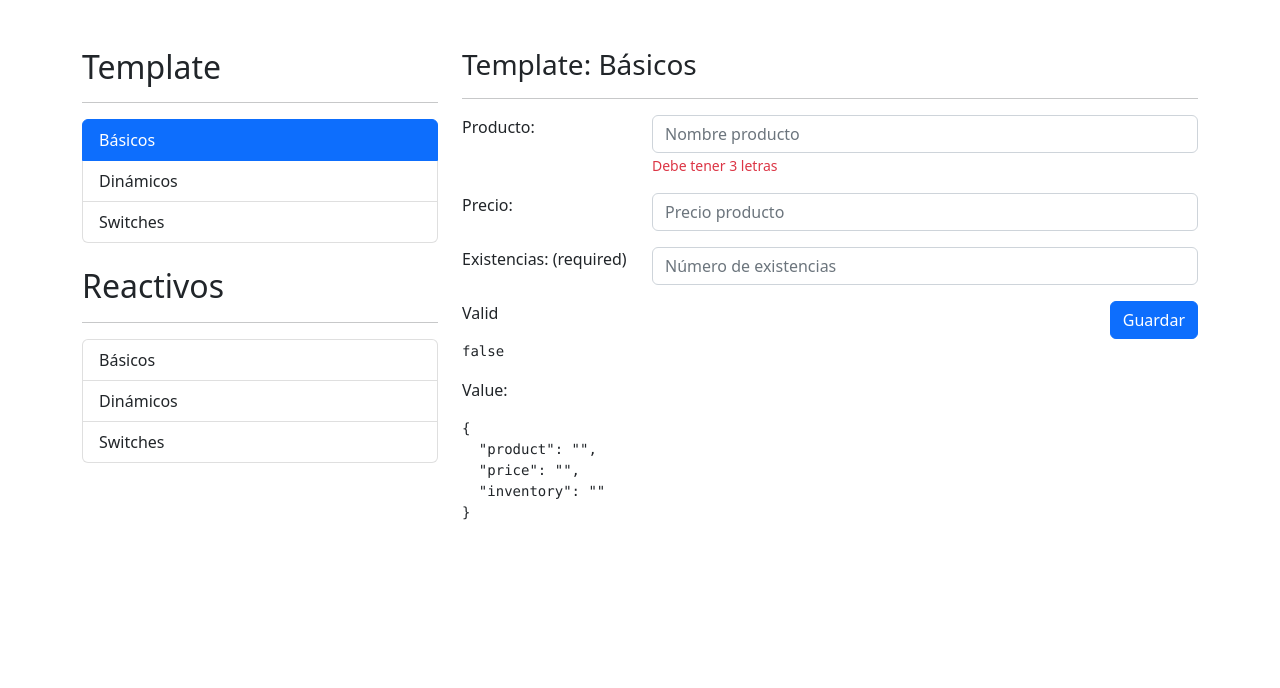
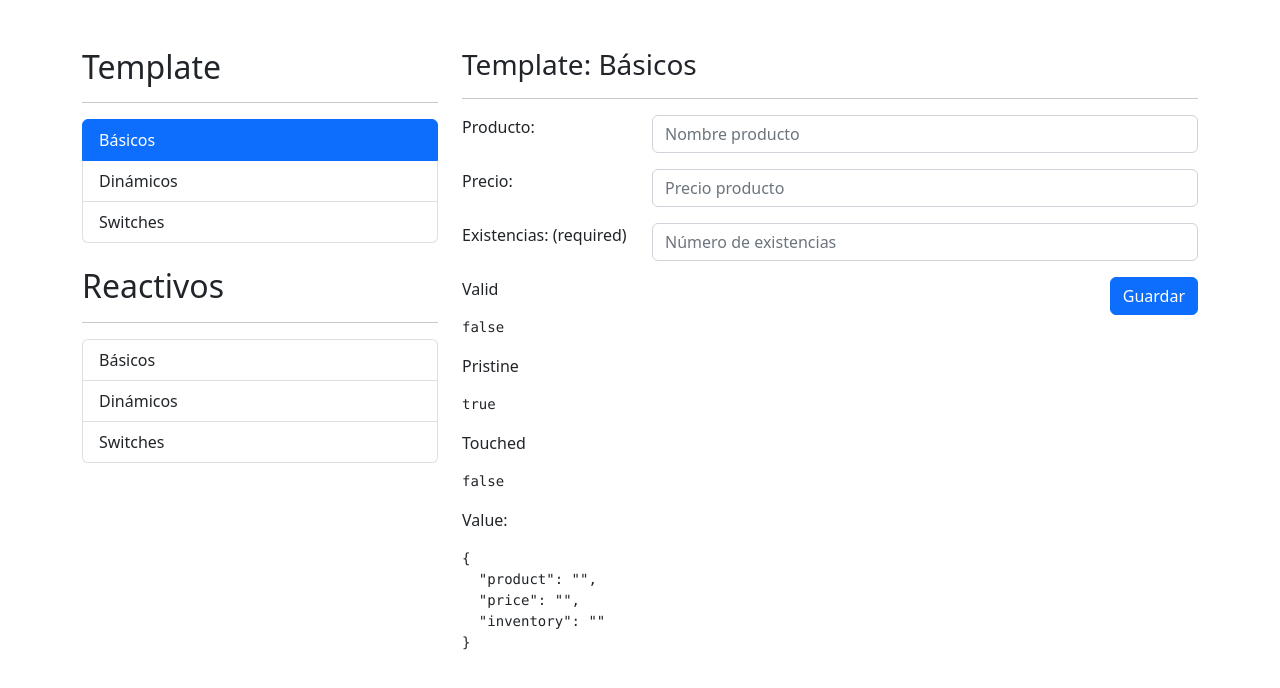
Before and after one commit to daguttt/forms-app-angular, an Angular app: page /template/basics in a window 1280 px wide. Shown: the top 688 px of the page. Built offline with nearby package versions, Linux system fonts and the light colour scheme.

Commit message:
Class 236: Template: Show error messages

```diff
--- a/src/app/template/basics/basics.component.html
+++ b/src/app/template/basics/basics.component.html
@@ -1,7 +1,7 @@
 <h3>Template: Básicos</h3>
 <hr />
 
-<form (submit)="lookAtNgForm(miForm)" #miForm="ngForm" ngForm="myForm">
+<form (submit)="lookAtNgForm(myForm)" #myForm="ngForm" ngForm="myForm">
   <!-- Product -->
   <div class="row mb-3">
     <label class="col-sm-3">Producto:</label>
@@ -12,9 +12,17 @@
         ngModel
         class="form-control"
         required
+        minlength="3"
         placeholder="Nombre producto"
       />
-      <span class="form-text text-danger">Debe tener 3 letras</span>
+      <span
+        class="form-text text-danger"
+        *ngIf="
+          myForm.controls['product']?.invalid &&
+          myForm.controls['product']?.touched
+        "
+        >Debe tener 3 letras</span
+      >
     </div>
   </div>
   <!-- Price -->
@@ -48,6 +56,10 @@
 </form>
 
 <p>Valid</p>
-<pre>{{ miForm.valid }}</pre>
+<pre>{{ myForm.valid }}</pre>
+<p>Pristine</p>
+<pre>{{ myForm.pristine | json }}</pre>
+<p>Touched</p>
+<pre>{{ myForm.touched | json }}</pre>
 <p>Value:</p>
-<pre>{{ miForm.value | json }}</pre>
+<pre>{{ myForm.value | json }}</pre>
```
